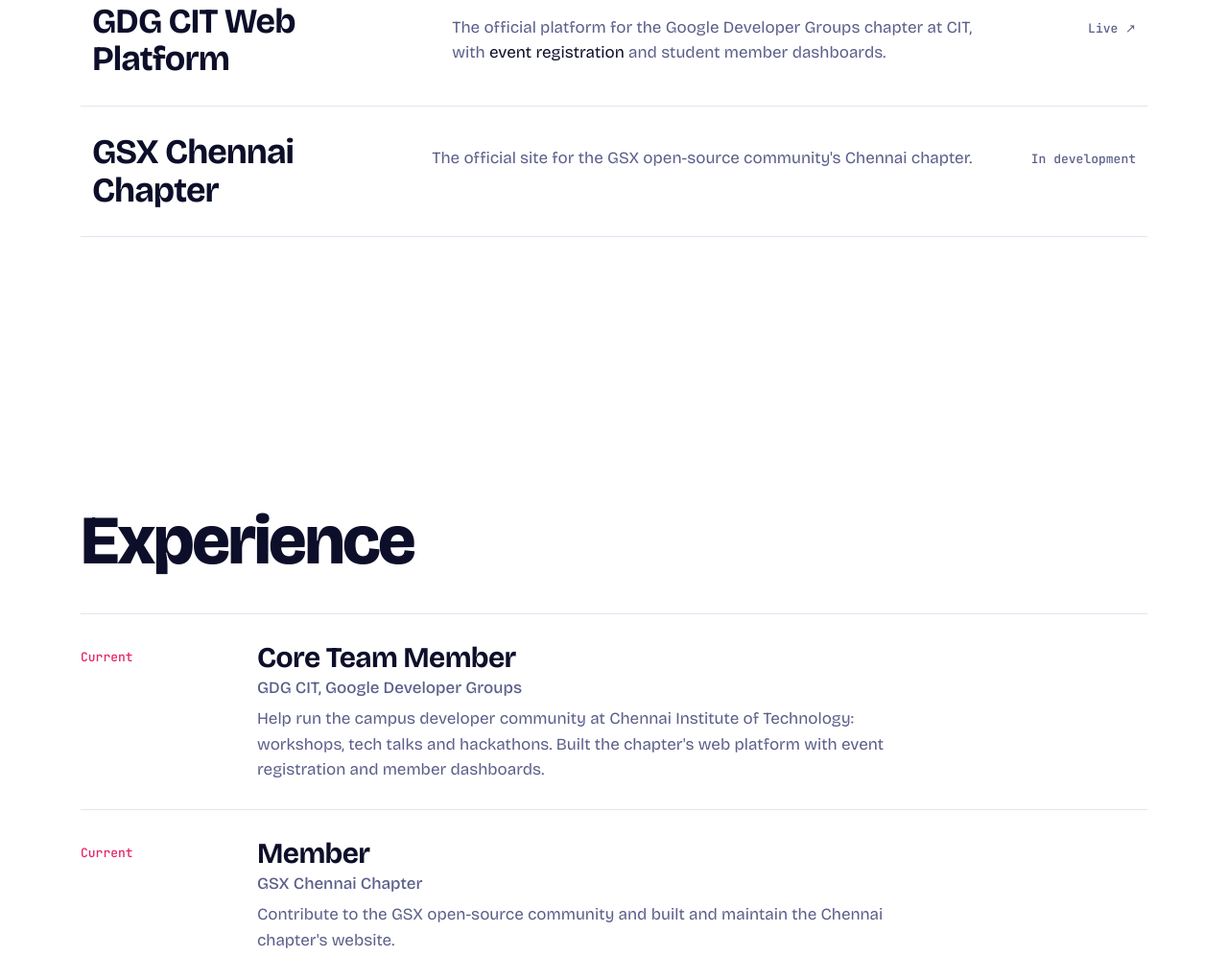
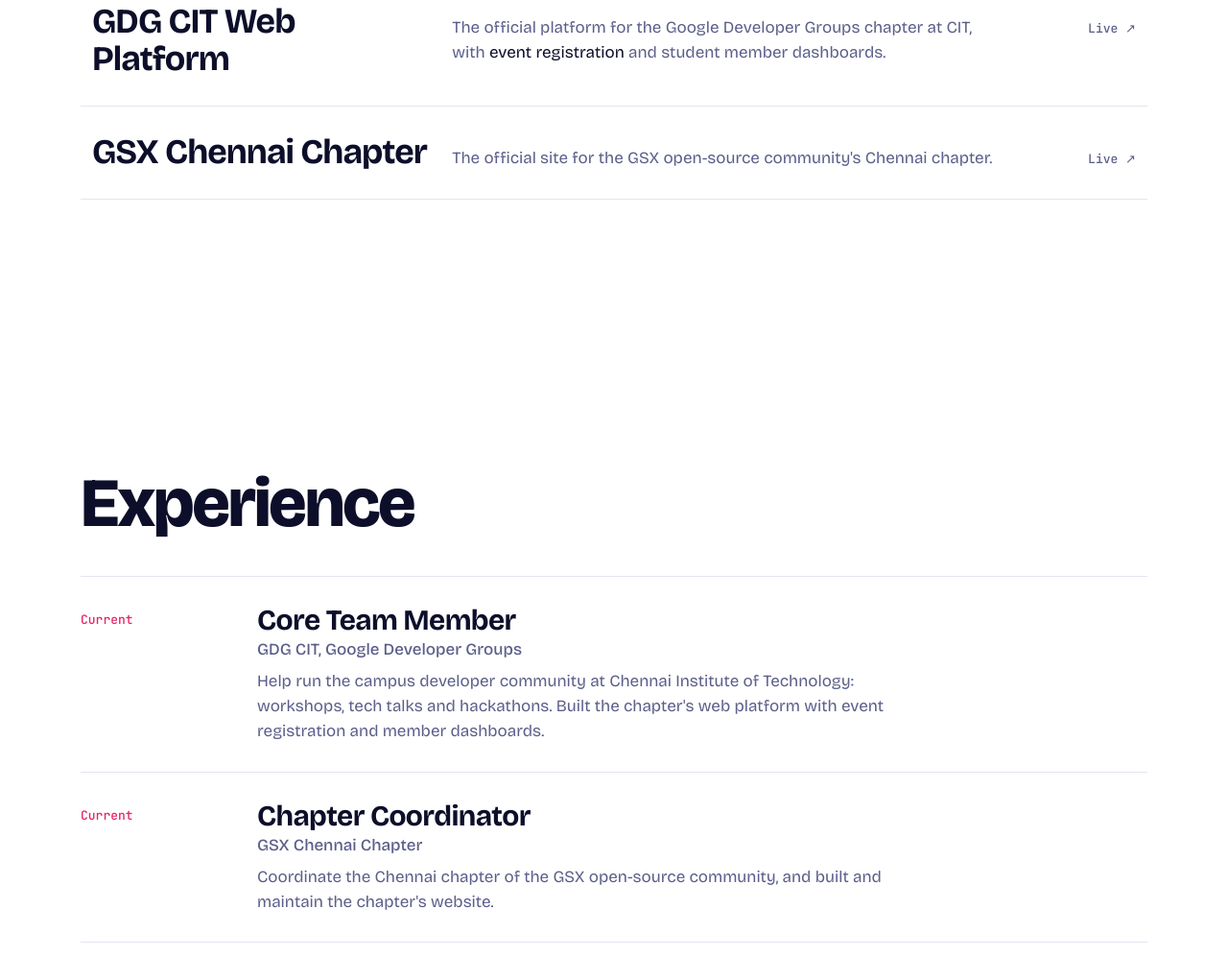
Before and after one commit to nithinrv07/portfolio, a plain HTML site: page index.html in a window 1280 px wide. Shown: the part 4389-5385 px from the top of the page at 96% size. Drawn offline with nearby package versions, Linux system fonts and the light colour scheme; a script that the page names is missing.

Commit message:
Link GSX Chennai site and update GSX role to Chapter Coordinator
Co-Authored-By: Claude Opus 5.5 <noreply@anthropic.com>

```diff
--- a/index.html
+++ b/index.html
@@ -330,10 +330,10 @@
         <h3>GDG CIT Web Platform</h3>
         <p>The official platform for the Google Developer Groups chapter at CIT, with <em>event registration</em> and student member dashboards.</p>
         <span class="go">Live ↗</span></a></li>
-      <li><div class="row" data-label="community 0.99">
+      <li><a href="https://chennai.gsx.girlscript.org/" target="_blank" rel="noopener" data-label="community 0.99">
         <h3>GSX Chennai Chapter</h3>
         <p>The official site for the GSX open-source community's Chennai chapter.</p>
-        <span class="go">In development</span></div></li>
+        <span class="go">Live ↗</span></a></li>
     </ul>
   </section>
 
@@ -350,8 +350,8 @@
       <li>
         <div class="when">Current</div>
         <div>
-          <h3>Member <span>GSX Chennai Chapter</span></h3>
-          <p>Contribute to the GSX open-source community and built and maintain the Chennai chapter's website.</p>
+          <h3>Chapter Coordinator <span>GSX Chennai Chapter</span></h3>
+          <p>Coordinate the Chennai chapter of the GSX open-source community, and built and maintain the chapter's website.</p>
         </div>
       </li>
       <li>
```
